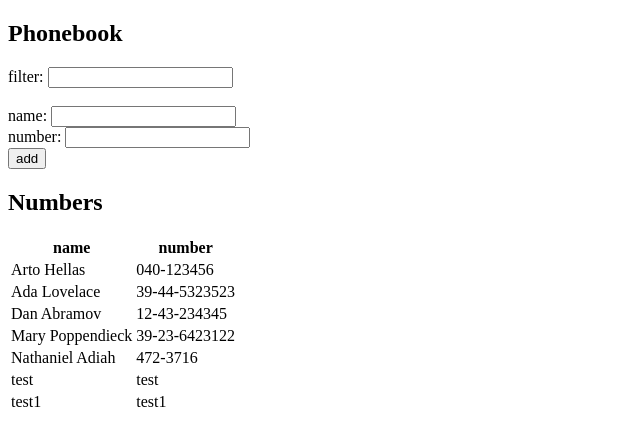
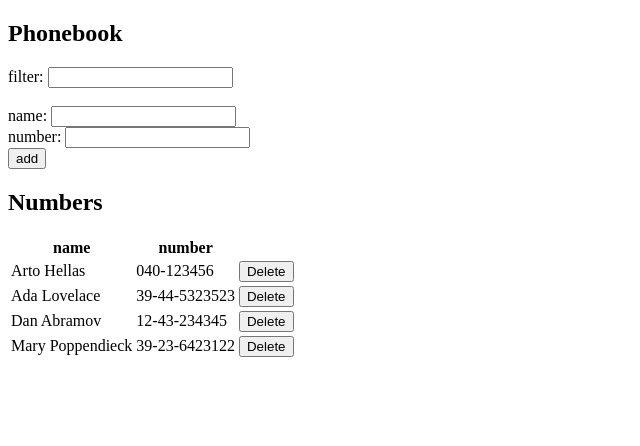
Before and after one commit to adiah-fullstack-open/part2, a React (Create React App) app in the folder phonebook/: page / in a window 1280 px wide. Shown: the top 446 px of the page, without its empty margins (0-640 px from the left). Built offline with nearby package versions, Linux system fonts and the light colour scheme; data requests are answered from the project's data file.

Commit message:
Implement deletion from server

```diff
--- a/phonebook/db.json
+++ b/phonebook/db.json
@@ -19,21 +19,6 @@
       "name": "Mary Poppendieck",
       "number": "39-23-6423122",
       "id": 4
-    },
-    {
-      "name": "Nathaniel Adiah",
-      "number": "472-3716",
-      "id": 5
-    },
-    {
-      "name": "test",
-      "number": "test",
-      "id": 6
-    },
-    {
-      "name": "test1",
-      "number": "test1",
-      "id": 7
     }
   ]
 }
--- a/phonebook/src/App.js
+++ b/phonebook/src/App.js
@@ -30,12 +30,6 @@ const App = () => {
     setNewNumber(event.target.value);
   };
 
-  // const checkDuplicates = (name) => {
-  //   const duplicates = persons.filter((person) => person.name === name);
-
-  //   return duplicates.length > 0;
-  // };
-
   const checkDuplicates = (name) =>
     persons.filter((person) => person.name === name).length > 0;
 
@@ -56,6 +50,19 @@ const App = () => {
     });
   };
 
+  const deletePerson = (id) => {
+    const person = persons.find((n) => n.id === id);
+
+    if (window.confirm(`Delete ${person.name}`)) {
+      personService
+        .deletePerson(id)
+        .then((data) => {
+          setPersons(persons.filter((person) => person.id !== id));
+        })
+        .catch((error) => alert(`error`));
+    }
+  };
+
   return (
     <div>
       <h2>Phonebook</h2>
@@ -72,7 +79,11 @@ const App = () => {
         addPerson={addPerson}
       />
 
-      <Phonebook persons={persons} filter={filter} />
+      <Phonebook
+        persons={persons}
+        filter={filter}
+        deletePerson={deletePerson}
+      />
     </div>
   );
 };
--- a/phonebook/src/components/Entry.js
+++ b/phonebook/src/components/Entry.js
@@ -1,10 +1,13 @@
 import React from "react";
 
-const Entry = ({ person }) => {
+const Entry = ({ person, deletePerson }) => {
   return (
     <tr>
       <td>{person.name}</td>
       <td>{person.number}</td>
+      <td>
+        <button onClick={deletePerson}>Delete</button>
+      </td>
     </tr>
   );
 };
--- a/phonebook/src/components/Phonebook.js
+++ b/phonebook/src/components/Phonebook.js
@@ -1,7 +1,7 @@
 import React from "react";
 import Entry from "./Entry";
 
-const Phonebook = ({ persons, filter }) => {
+const Phonebook = ({ persons, filter, deletePerson }) => {
   const personsToShow =
     filter === ""
       ? persons
@@ -21,7 +21,11 @@ const Phonebook = ({ persons, filter }) => {
         </thead>
         <tbody>
           {personsToShow.map((person) => (
-            <Entry person={person} key={person.id} />
+            <Entry
+              person={person}
+              key={person.id}
+              deletePerson={() => deletePerson(person.id)}
+            />
           ))}
         </tbody>
       </table>
--- a/phonebook/src/services/persons.js
+++ b/phonebook/src/services/persons.js
@@ -11,6 +11,11 @@ const create = (newObject) => {
   return request.then((response) => response.data);
 };
 
-const personService = { getAll, create };
+const deletePerson = (id) => {
+  const request = axios.delete(`${baseUrl}/${id}`);
+  return request.then((response) => response.data);
+};
+
+const personService = { getAll, create, deletePerson };
 
 export default personService;
```
